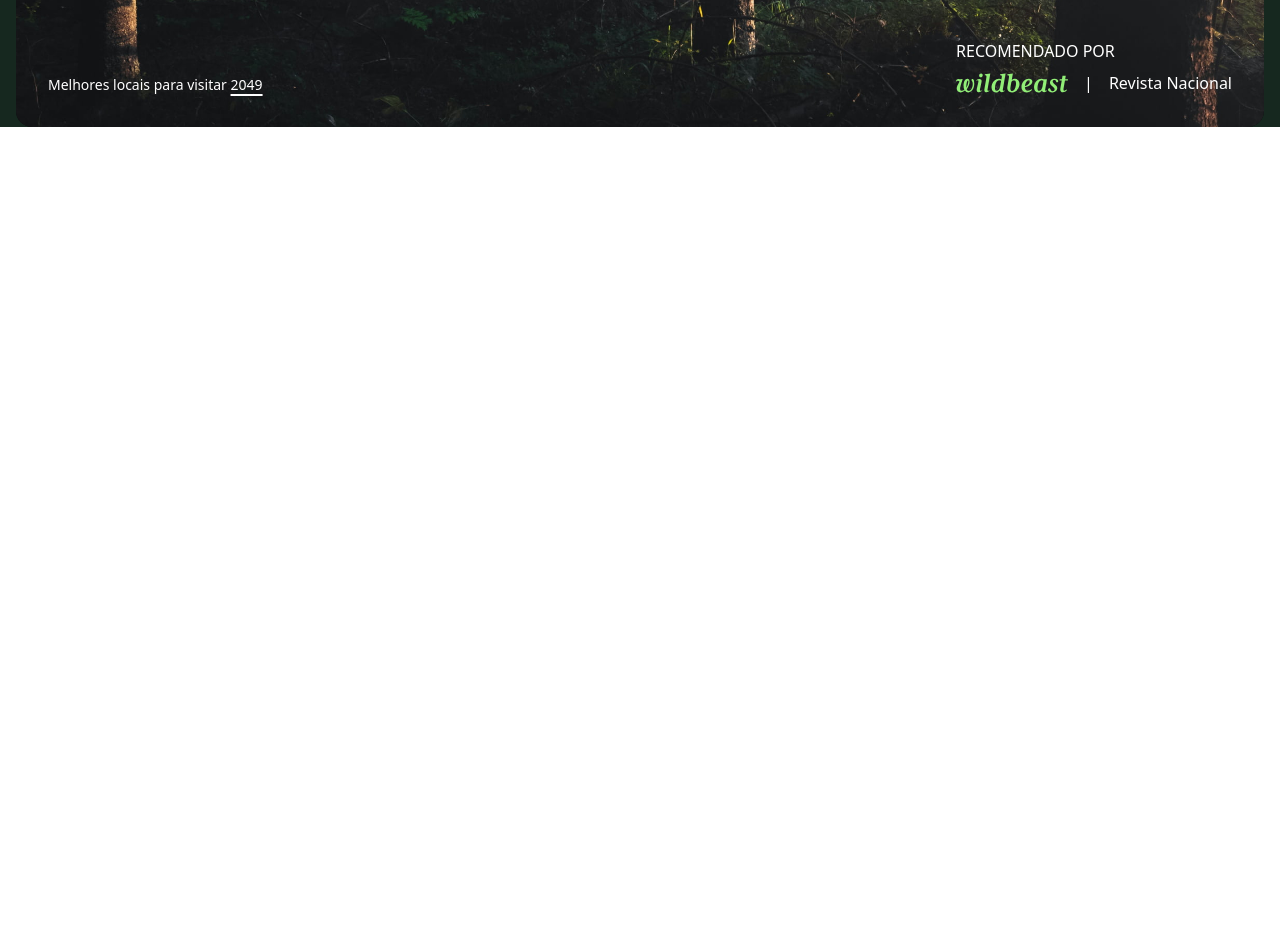
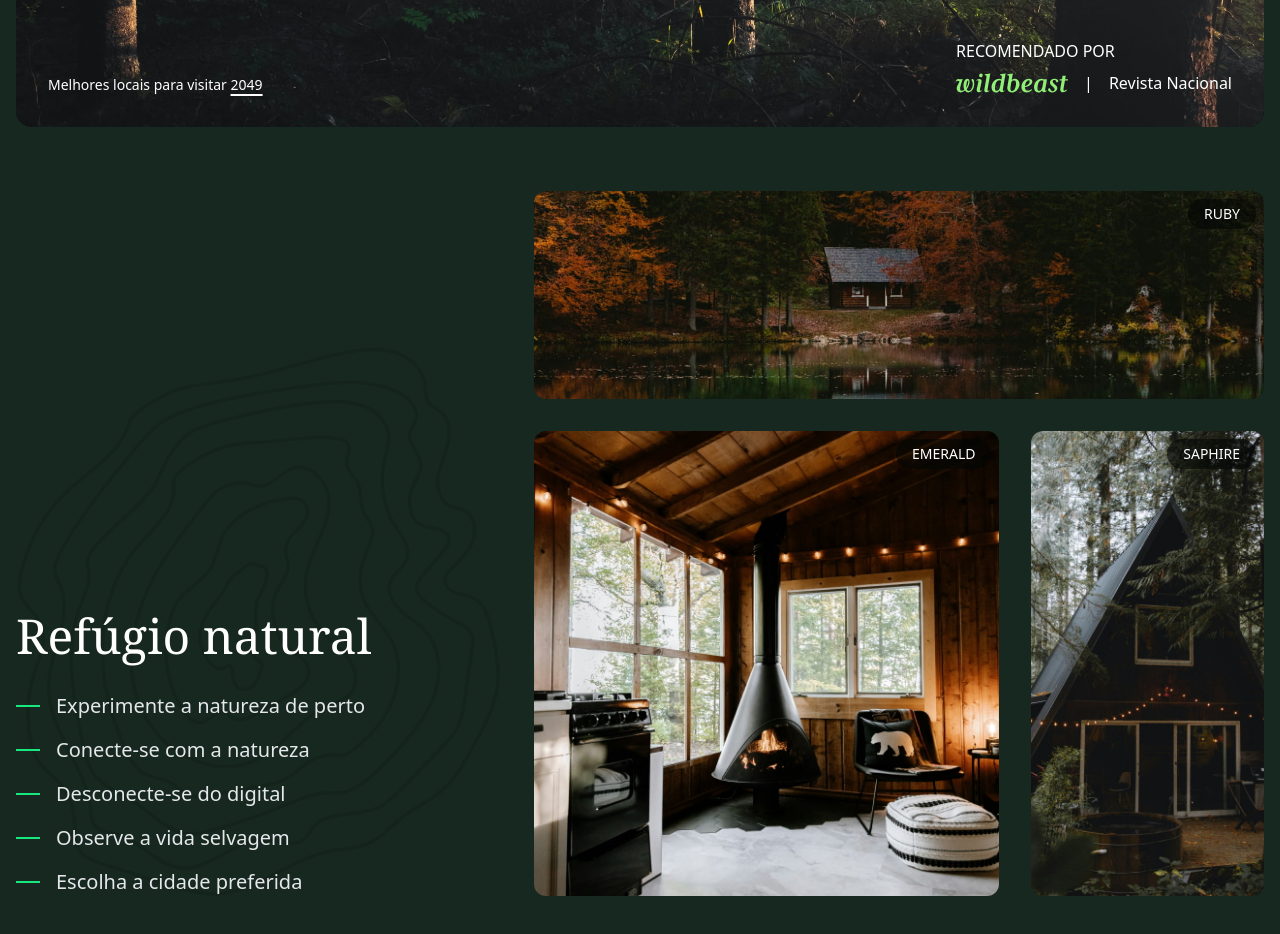
Before and after one commit to ofs-org/Forest, a React (Vite) app: page / in a window 1280 px wide. Shown: the part 660-1594 px from the top of the page. Before the commit the page ends 800 px from the top, so only its background shows below. Built offline with nearby package versions, Linux system fonts and the light colour scheme.

Commit message:
chore: developed with accommodations component and organized the components within the App

```diff
--- a/src/App.tsx
+++ b/src/App.tsx
@@ -1,14 +1,20 @@
 import { Climate } from "./components/Climate";
-import { Introduction } from "./components/Introduction";
 import { Menu } from "./components/Menu";
+import { Accommodations } from "./container/accommodations";
+import { Introduction } from "./container/Introduction";
 
 function App() {
   return (
     <>
       <main className="bg-verde-800 font-sans h-full w-full">
-        <Climate />
-        <Menu />
-        <Introduction />
+        <header>
+          <Climate />
+          <Menu />
+        </header>
+        <section>
+          <Introduction />
+          <Accommodations />
+        </section>
       </main>
     </>
   );
--- /dev/null
+++ b/src/container/accommodations.tsx
@@ -0,0 +1,68 @@
+export function Accommodations() {
+  return (
+    <section
+      id="acomodacoes"
+      className="container gap-8 grid lg:grid-cols-[2fr_3fr] pb-12 pt-16 sm:pb-16"
+    >
+      <div className="bg-[url('./src/assets/img/padrao.svg')] bg-contain bg-left-bottom bg-no-repeat content-end">
+        <h2 className="font-serif lg:text-5xl mb-8 text-4xl text-white">
+          Refúgio natural
+        </h2>
+        <ul className="*:flex *:gap-4 *:items-center gap-4 grid sm:text-xl text-gray-200">
+          <li>
+            <span className="bg-verde-400 h-0.5 inline-block w-6"></span>
+            Experimente a natureza de perto
+          </li>
+          <li>
+            <span className="bg-verde-400 h-0.5 inline-block w-6"></span>
+            Conecte-se com a natureza
+          </li>
+          <li>
+            <span className="bg-verde-400 h-0.5 inline-block w-6"></span>
+            Desconecte-se do digital
+          </li>
+          <li>
+            <span className="bg-verde-400 h-0.5 inline-block w-6"></span>{" "}
+            Observe a vida selvagem
+          </li>
+          <li>
+            <span className="bg-verde-400 h-0.5 inline-block w-6"></span>Escolha
+            a cidade preferida
+          </li>
+        </ul>
+      </div>
+      <div className="gap-4 grid grid-cols-[2fr_1fr] sm:gap-8">
+        <div className="*:col-start-1 *:row-start-1 col-span-full grid">
+          <img
+            className="h-52 object-cover rounded-xl w-full"
+            src="./src/assets/img/casa1.jpg"
+            alt="Casa no  lago"
+          />
+          <span className="bg-verde-950/60 justify-self-end m-2 px-4 py-2 rounded-full self-start text-sm/none text-white uppercase">
+            ruby
+          </span>
+        </div>
+        <div className="*:col-start-1 *:row-start-1 grid">
+          <img
+            className="object-cover rounded-xl size-full"
+            src="./src/assets/img/casa2.jpg"
+            alt="Casa no  lago"
+          />
+          <span className="bg-verde-950/60 justify-self-end m-2 px-4 py-2 rounded-full self-start text-sm/none text-white uppercase">
+            emerald
+          </span>
+        </div>
+        <div className="*:col-start-1 *:row-start-1 grid">
+          <img
+            className="object-cover rounded-xl size-full"
+            src="./src/assets/img/casa3.jpg"
+            alt="Casa no  lago"
+          />
+          <span className="bg-verde-950/60 justify-self-end m-2 px-4 py-2 rounded-full self-start text-sm/none text-white uppercase">
+            saphire
+          </span>
+        </div>
+      </div>
+    </section>
+  );
+}
```
Also changed, not shown: src/container/Introduction.tsx (renamed from src/components/Introduction.tsx).
